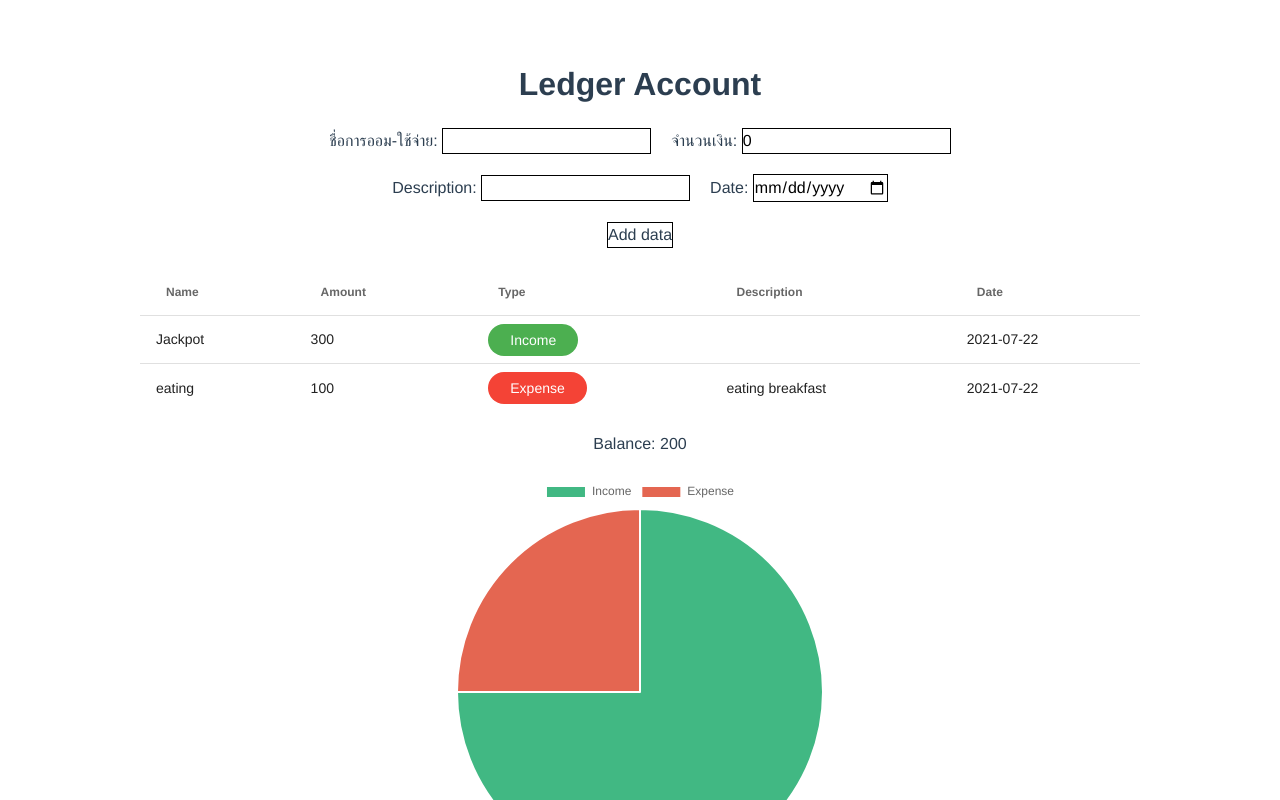
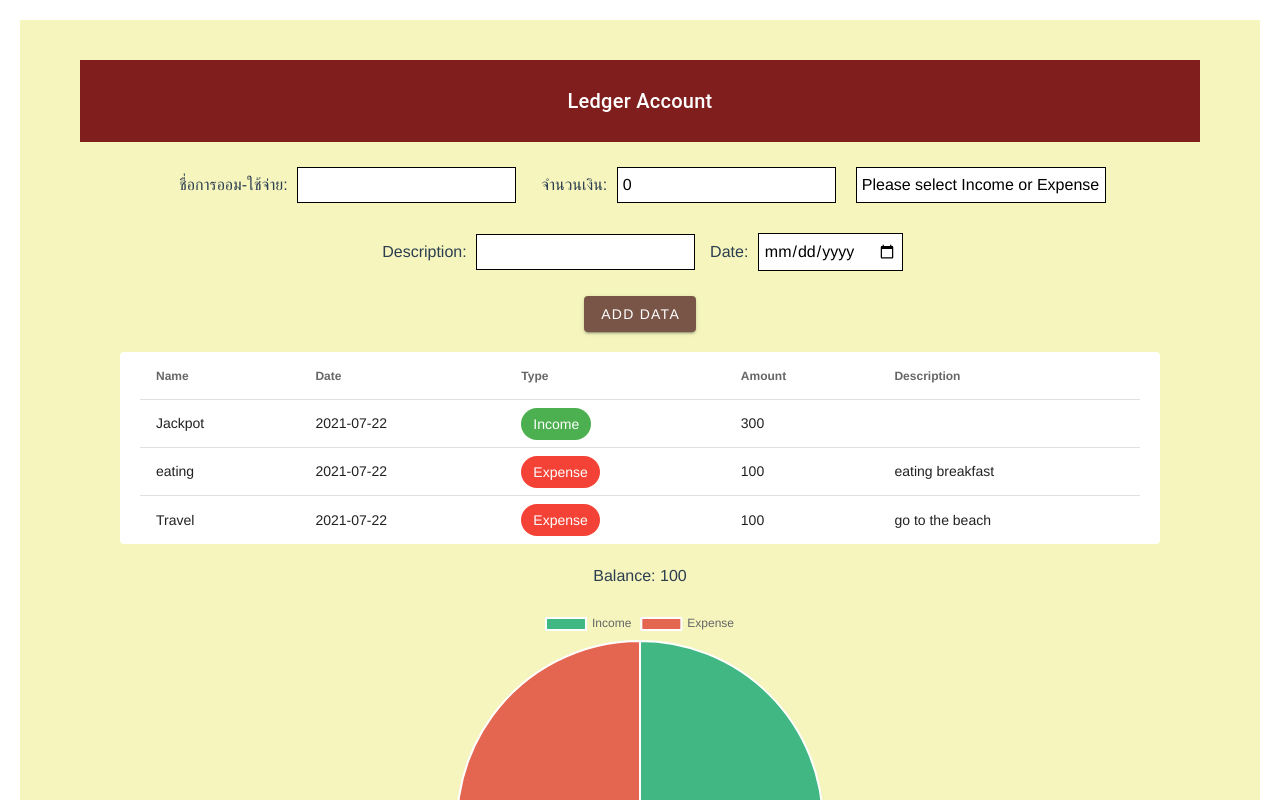
Before and after one commit to mmengspv/webtech-assignment-vuejs, a Vue app: page / in a window 1280 px wide. Shown: the top 800 px of the page. Built offline with nearby package versions, Linux system fonts and the light colour scheme.

Commit message:
use vue hook to update balance and pie chart

```diff
--- /dev/null
+++ b/data.json
@@ -0,0 +1,25 @@
+{
+  "data": [
+    {
+      "name": "Jackpot",
+      "amount": 300,
+      "type": "Income",
+      "description": "",
+      "date": "2021-07-22"
+    },
+    {
+      "name": "eating",
+      "amount": 100,
+      "type": "Expense",
+      "description": "eating breakfast",
+      "date": "2021-07-22"
+    },
+    {
+      "name": "Travel",
+      "amount": 100,
+      "type": "Expense",
+      "description": "go to the beach",
+      "date": "2021-07-22"
+    }
+  ]
+}
--- a/package.json
+++ b/package.json
@@ -8,8 +8,12 @@
     "lint": "vue-cli-service lint"
   },
   "dependencies": {
+    "@fortawesome/fontawesome-svg-core": "^1.2.35",
+    "@fortawesome/free-solid-svg-icons": "^5.15.3",
+    "@fortawesome/vue-fontawesome": "^2.0.2",
     "chart.js": "^2.9.4",
     "core-js": "^3.6.5",
+    "normalize.css": "^8.0.1",
     "vue": "^2.6.11",
     "vue-chartjs": "^3.5.1",
     "vue-router": "^3.2.0",
--- a/src/App.vue
+++ b/src/App.vue
@@ -13,6 +13,8 @@
   -moz-osx-font-smoothing: grayscale;
   text-align: center;
   color: #2c3e50;
+
+  background-color: rgb(245, 245, 189);
 }
 
 #nav {
--- a/src/components/Chart.vue
+++ b/src/components/Chart.vue
@@ -3,21 +3,37 @@ import { Pie } from "vue-chartjs";
 
 export default {
   extends: Pie,
+
   props: ["income", "expense"],
+  computed: {
+    chartData: function () {
+      return [this.income, this.expense];
+    },
+  },
   mounted() {
+    this.renderPieChart();
+  },
+  methods: {
+    renderPieChart() {
       this.renderChart(
         {
           labels: ["Income", "Expense"],
           datasets: [
             {
               backgroundColor: ["#41B883", "#E46651"],
-            data: [this.income, this.expense],
+              data: this.chartData,
             },
           ],
         },
         { responsive: true, maintainAspectRatio: false }
       );
     },
+  },
+  watch: {
+    chartData: function () {
+      this.renderPieChart();
+    },
+  },
 };
 </script>
 
--- a/src/components/LedgerForm.vue
+++ b/src/components/LedgerForm.vue
@@ -2,32 +2,40 @@
   <div>
     <form>
       <div>
-        <span>
+        <span class="padding">
           <label>ชื่อการออม-ใช้จ่าย: </label>
-          <input type="text" class="border" v-model="form.name" />
+          <input type="text" class="input-style" v-model="form.name" />
+        </span>
+        <span class="padding">
+          <label>จำนวนเงิน: </label>
+          <input type="number" class="input-style" v-model="form.amount" />
         </span>
         <span>
-          <label>จำนวนเงิน: </label>
-          <input type="number" class="border" v-model="form.amount" />
+          <select class="input-style" v-model="form.type" id="type" required>
+            <option value="" disabled>Please select Income or Expense</option>
+            <option>Income</option>
+            <option>Expense</option>
+          </select>
         </span>
       </div>
       <div>
-        <span>
+        <span class="padding">
           <label>Description: </label>
-          <input type="text" class="border" v-model="form.description" />
+          <input type="text" class="input-style" v-model="form.description" />
         </span>
         <span>
           <label>Date: </label>
-          <input type="date" class="border" v-model="form.date" />
+          <input type="date" class="input-style" v-model="form.date" />
         </span>
       </div>
     </form>
-    <button class="border" @click="addDataForm">Add data</button>
+    <v-btn color="brown white--text" @click="addDataForm">Add data</v-btn>
   </div>
 </template>
 
 <script>
 import LedgerStore from "../store/LedgerStore";
+
 export default {
   data() {
     return {
@@ -41,6 +49,7 @@ export default {
         description: "",
         date: "",
       },
+      checkEmpty: "",
     };
   },
   methods: {
@@ -52,8 +61,24 @@ export default {
         description: this.form.description,
         date: this.form.date,
       };
-
+      if (
+        this.form.type === "" ||
+        this.form.date === "" ||
+        this.form.name === ""
+      ) {
+        return alert("Please complete the information.");
+      }
       LedgerStore.dispatch("addMoneyData", newData);
+      this.clearForm();
+    },
+    clearForm() {
+      this.form = {
+        name: "",
+        amount: 0,
+        type: "",
+        description: "",
+        date: "",
+      };
     },
   },
 };
@@ -63,12 +88,21 @@ export default {
 div {
   margin: 20px;
 }
-span {
+.padding {
   padding: 10px;
 }
-.border {
+.input-style {
+  background-color: white;
   border-width: 1px;
   border-style: solid;
   border-color: black;
+  margin: 5px;
+  padding: 5px;
+}
+p.test {
+  font-weight: bold;
+}
+.v-text-field {
+  width: 250px;
 }
 </style>
--- a/src/components/LedgerList.vue
+++ b/src/components/LedgerList.vue
@@ -8,7 +8,7 @@
       </template>
     </v-data-table>
     <div>
-      <label>Balance: {{ balance }}</label>
+      <label>Balance: {{ this.balance }}</label>
     </div>
     <chart :income="totalIncome" :expense="totalExpense"></chart>
   </div>
@@ -29,10 +29,10 @@ export default {
           sortable: false,
           value: "name",
         },
+        { text: "Date", value: "date" },
+        { text: "Type", value: "type" },
         { text: "Amount", value: "amount" },
-        { text: "Type", value: "type" },
         { text: "Description", value: "description" },
-        { text: "Date", value: "date" },
       ],
       moneyData: [],
       balance: 0,
@@ -42,29 +42,40 @@ export default {
   },
   created() {
     this.fetchData();
-    this.calMoney();
   },
   methods: {
     fetchData() {
       LedgerStore.dispatch("fetchMoneyData");
       this.moneyData = LedgerStore.getters.moneyData;
+      console.log(this.moneyData);
+      this.calMoney();
     },
     calMoney() {
-      const total = this.moneyData.reduce((sum, money) => {
+      this.balance = 0;
+      this.totalIncome = 0;
+      this.totalExpense = 0;
+      console.log(this.balance);
+      this.moneyData.forEach((money) => {
         if (money.type === "Income") {
-          this.totalIncome += money.amount;
-          return sum + money.amount;
+          this.totalIncome += Number(money.amount);
+        } else {
+          this.totalExpense += Number(money.amount);
         }
-        this.totalExpense += money.amount;
-        return sum - money.amount;
-      }, 0);
-      this.balance = total;
+      });
+      console.log("do calculate");
+      this.balance = this.totalIncome - this.totalExpense;
+      console.log(this.balance);
+      console.log(this.totalIncome);
+      console.log(this.totalExpense);
     },
     getColor(type) {
       if (type === "Expense") return "red";
       return "green";
     },
   },
+  beforeUpdate() {
+    this.calMoney();
+  },
 };
 </script>
 
--- a/src/main.js
+++ b/src/main.js
@@ -3,6 +3,13 @@ import App from "./App.vue";
 import router from "./router";
 import store from "./store";
 import vuetify from "@/plugins/vuetify";
+import { library } from "@fortawesome/fontawesome-svg-core";
+import { faUserSecret, faChevronDown } from "@fortawesome/free-solid-svg-icons";
+import { FontAwesomeIcon } from "@fortawesome/vue-fontawesome";
+
+library.add(faUserSecret, faChevronDown);
+
+Vue.component("font-awesome-icon", FontAwesomeIcon);
 
 Vue.config.productionTip = false;
 
--- a/src/store/LedgerStore.js
+++ b/src/store/LedgerStore.js
@@ -1,5 +1,6 @@
 import Vue from "vue";
 import Vuex from "vuex";
+import data from "../../data.json";
 
 Vue.use(Vuex);
 
@@ -20,25 +21,7 @@ export default new Vuex.Store({
   },
   actions: {
     fetchMoneyData({ commit }) {
-      const res = {
-        data: [
-          {
-            name: "Jackpot",
-            amount: 300,
-            type: "Income",
-            description: "",
-            date: "2021-07-22",
-          },
-          {
-            name: "eating",
-            amount: 100,
-            type: "Expense",
-            description: "eating breakfast",
-            date: "2021-07-22",
-          },
-        ],
-      };
-
+      const res = data;
       commit("fetch", { res });
     },
     addMoneyData({ commit }, newData) {
--- a/src/views/Home.vue
+++ b/src/views/Home.vue
@@ -1,6 +1,8 @@
 <template>
   <div>
-    <h1>Ledger Account</h1>
+    <span>
+      <h1 class="title">Ledger Account</h1>
+    </span>
     <ledger-form></ledger-form>
     <ledger-list></ledger-list>
   </div>
@@ -18,3 +20,13 @@ export default {
   },
 };
 </script>
+
+<style scoped lang="scss">
+.title {
+  background-color: rgb(128, 30, 30);
+  padding: 25px;
+  width: 100%;
+  color: white;
+  text-align: center;
+}
+</style>
```
Also changed, not shown: normalize.css (added), 1 other file (tests, documents, lock files or other folders). Lines whose indentation alone changed are shown as unchanged.
